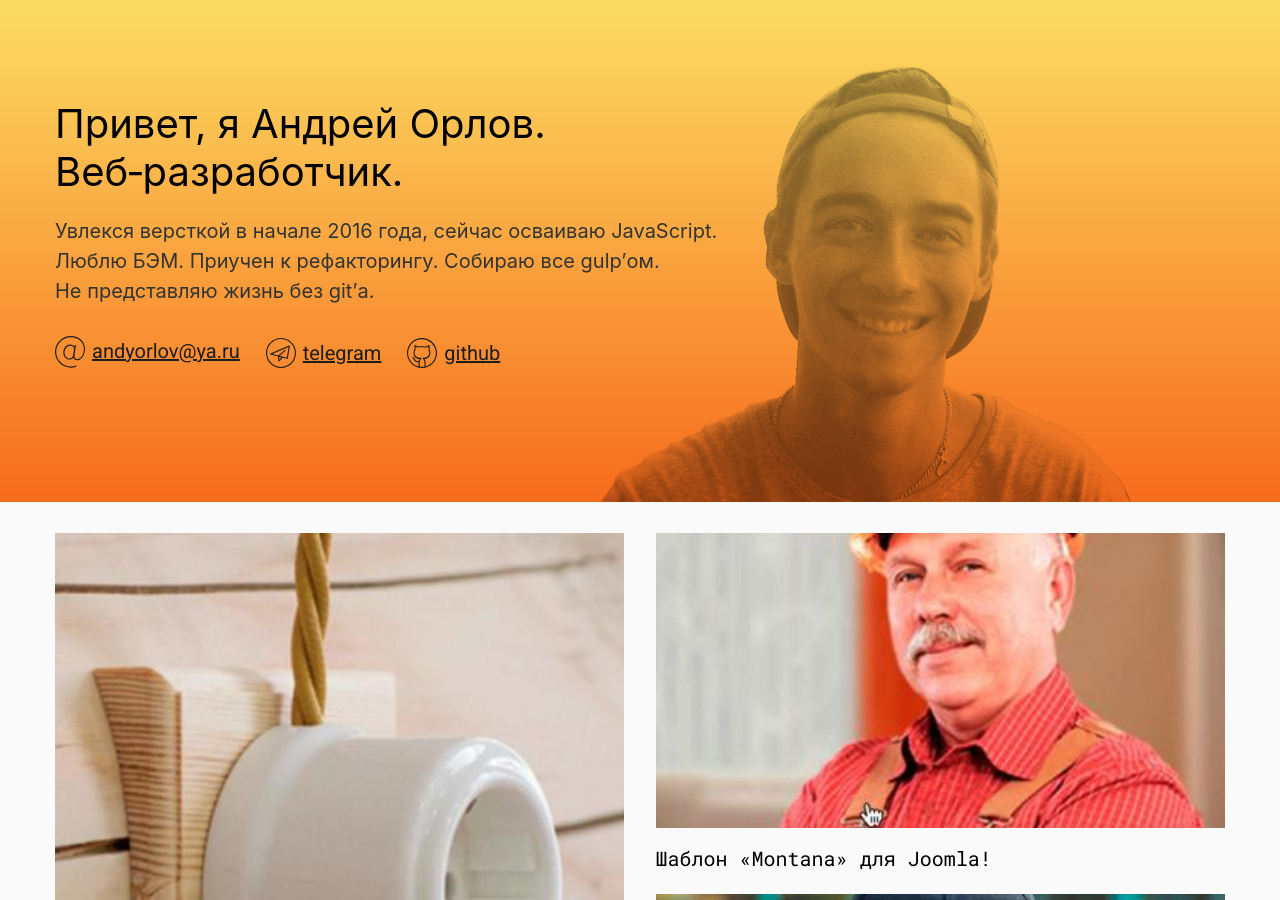
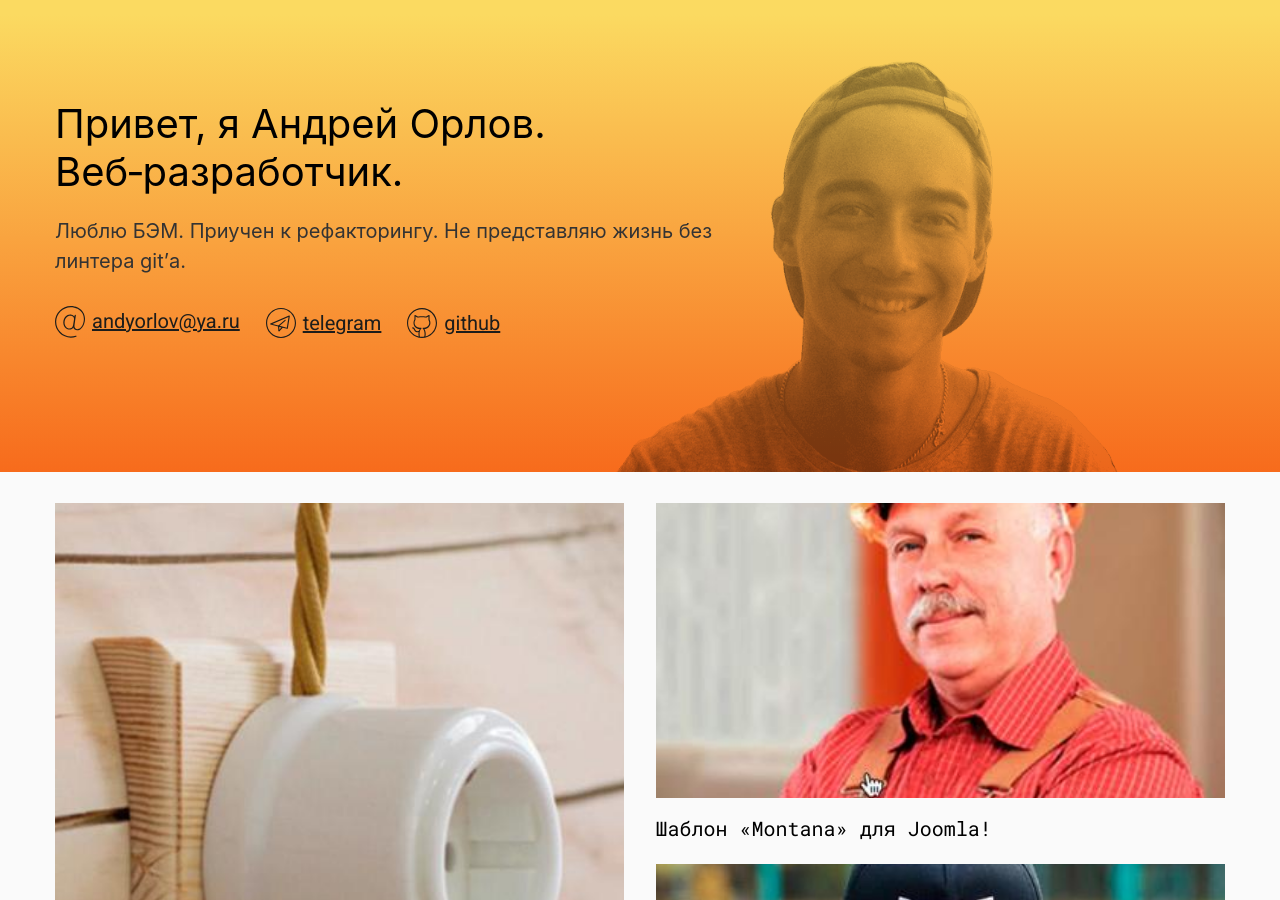
Before and after one commit to maibatsu/maibatsu.github.io, a Jekyll site: the page built from index.html, in a window 1280 px wide and 900 px high. Built offline with Jekyll 4.4.1, drawn with Linux system fonts in a browser that asks for light colours.

Commit message:
[hotfix]

```diff
--- a/_includes/home-page.html
+++ b/_includes/home-page.html
@@ -5,7 +5,7 @@
   <div class="container">
     <div class="hp-header__desc">
       <h1>Привет, я Андрей Орлов.<br>Веб&#8209;разработчик.</h1>
-      <p>Увлекся версткой в&nbsp;начале 2016&nbsp;года, сейчас осваиваю JavaScript. Люблю БЭМ. Приучен к&nbsp;рефакторингу. Собираю все gulp&rsquo;ом. Не&nbsp;представляю жизнь без git&rsquo;а.</p>
+      <p>Люблю БЭМ. Приучен к&nbsp;рефакторингу. Не&nbsp;представляю жизнь без линтера git&rsquo;а.</p>
       <div class="contact-links">
         <a href="mailto:andyorlov@ya.ru" rel="noopener noreferrer" target="_blank" title="Contact via email" class="contact-links__item"><span>{% include svg/icon-email.svg %}</span>andyorlov@ya.ru</a>
         <a href="https://t.me/maibatsu" rel="noopener noreferrer" target="_blank" title="Telegram Messenger" class="contact-links__item"><span>{% include svg/icon-telegram.svg %}</span> telegram</a>
```
